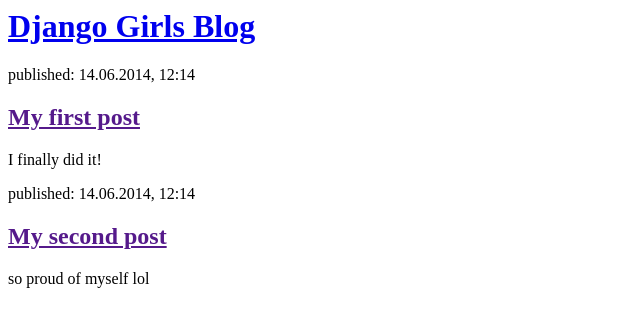
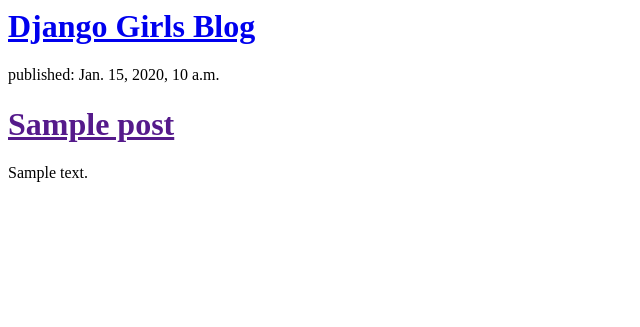
Before and after one commit to wanameerawanazli/my-first-blog, a Django app: template blog/templates/blog/post_list.html in a window 1280 px wide. Shown: the top 327 px of the page, without its empty margins (0-640 px from the left). Run offline with Django 3.2, Linux system fonts and the light colour scheme; the template is opened without the code that fills it: values that come from a table or form of the project are taken from there, others are empty; tables that the repository leaves empty hold one stand-in row (values such as "Sample post").

Commit message:
Modified templates to display posts from database.

```diff
--- a/blog/templates/blog/post_list.html
+++ b/blog/templates/blog/post_list.html
@@ -9,17 +9,13 @@
         <h1><a href="/">Django Girls Blog</a></h1>
     </div>
 
+    {% for post in posts %}
     <div>
-        <p>published: 14.06.2014, 12:14</p>
-        <h2><a href="">My first post</a></h2>
-        <p>I finally did it!</p>
+        <p>published: {{ post.published_date }}</p>
+        <h1><a href="">{{ post.title }}</a></h1>
+        <p>{{ post.text|linebreaksbr }}</p>
     </div>
-
-    <div>
-        <p>published: 14.06.2014, 12:14</p>
-        <h2><a href="">My second post</a></h2>
-        <p>so proud of myself lol</p>
-    </div>
+    {% endfor %}
 </body>
 
 </html>
```
Also changed, not shown: blog/views.py (+8 -2 lines).
